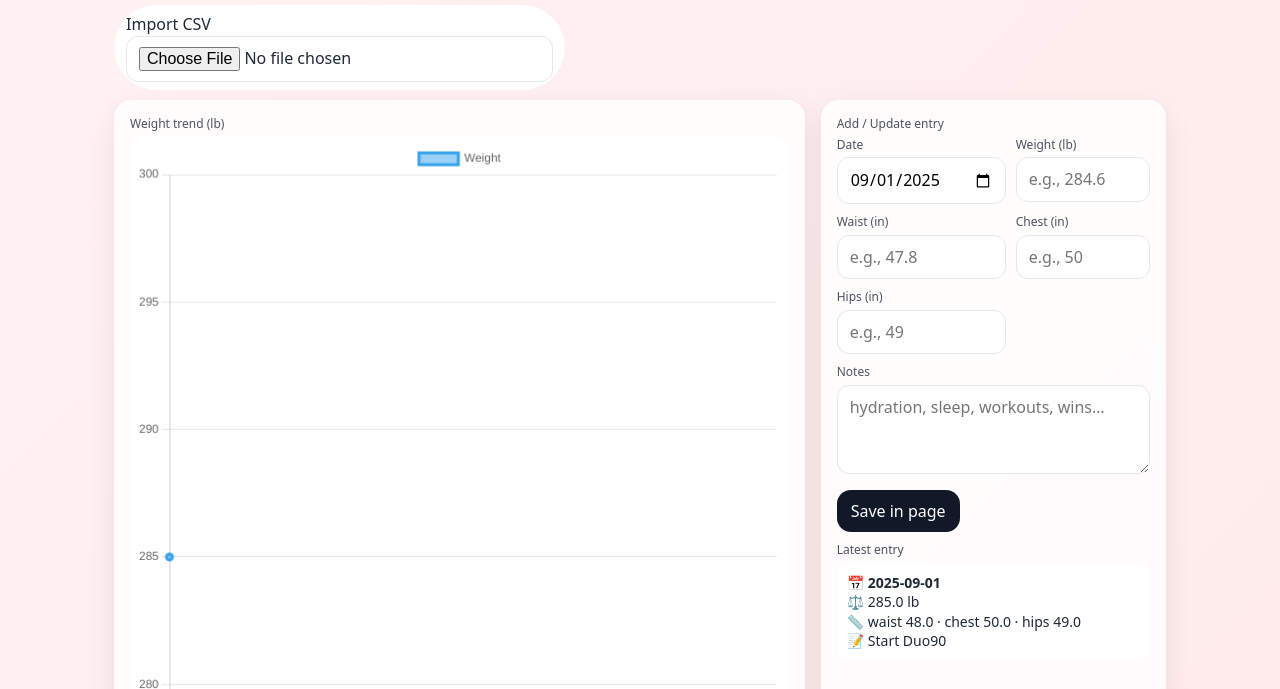
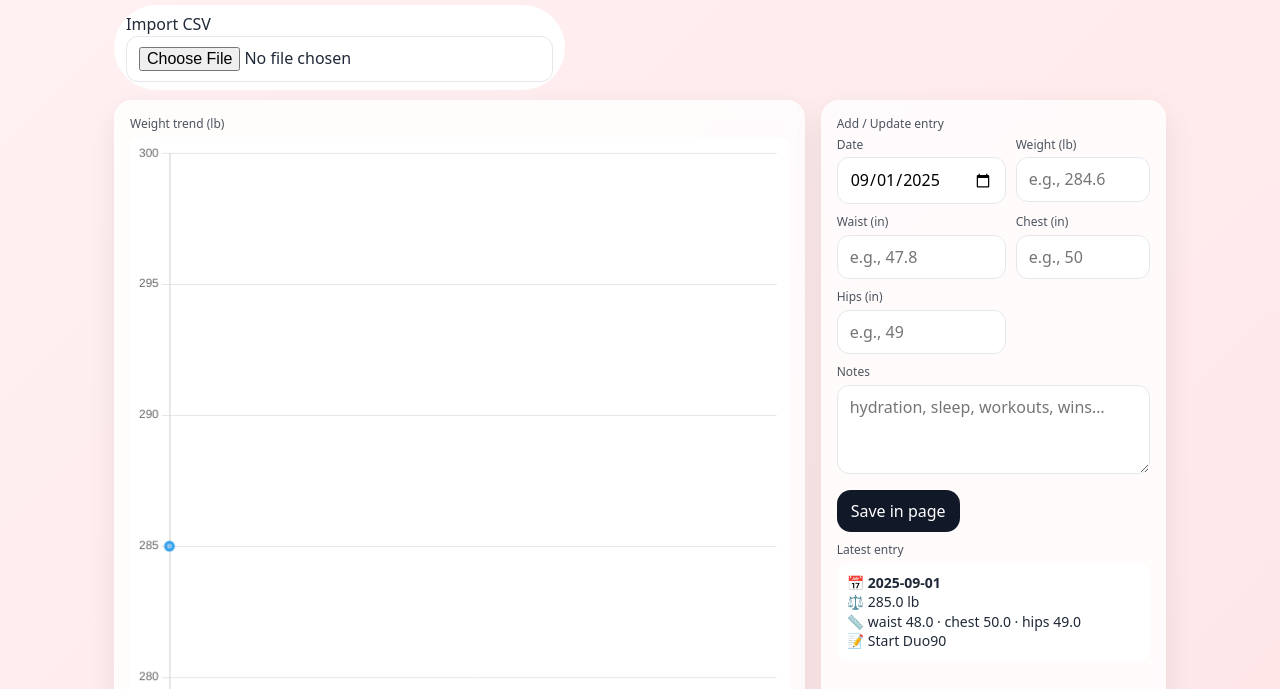
Before and after one commit to libertymovingsales-oss/Tracker, a plain HTML site: page index.html in a window 1280 px wide. Shown: the part 111-800 px from the top of the page. Drawn offline with nearby package versions, Linux system fonts and the light colour scheme; animation ran at ten frames a second.

Commit message:
Update index.html

```diff
--- a/index.html
+++ b/index.html
@@ -160,6 +160,7 @@ function importCSV(file){
 
 function renderAll(){
   const list=state.data[state.person];
+  console.table(list); // debug: see parsed rows
   const last=list[list.length-1];
   $("latest").innerHTML= last? `📅 <b>${last.date}</b><br>⚖️ ${pretty(last.weight)} lb<br>📏 waist ${pretty(last.waist)} · chest ${pretty(last.chest)} · hips ${pretty(last.hips)}<br>📝 ${last.notes||"—"}`: "— No data yet —";
   const labels=list.map(e=>e.date);
@@ -173,11 +174,46 @@ function drawWeight(labels,data){
   if(state.charts.w) state.charts.w.destroy();
   state.charts.w=new Chart(ctx,{type:"line",data:{labels,datasets:[{label:"Weight",data,borderWidth:3,pointRadius:3}]},options:{responsive:true,maintainAspectRatio:false,scales:{y:{beginAtZero:false}}}});
 }
-function drawMeasures(labels,waist,chest,hips){
-  const ctx=$("mChart").getContext("2d");
-  if(state.charts.m) state.charts.m.destroy();
-  state.charts.m=new Chart(ctx,{type:"bar",data:{labels,datasets:[{label:"Waist",data:waist},{label:"Chest",data:chest},{label:"Hips",data:hips}]},options:{responsive:true,maintainAspectRatio:false}});
+function drawWeight(labels,data){
+  const ctx = $("wChart").getContext("2d");
+  if (state.charts.w) state.charts.w.destroy();
+
+  // If no valid numbers, don't try to plot a line
+  const hasData = data.some(v => v != null && !isNaN(v));
+  if (!hasData) {
+    state.charts.w = new Chart(ctx, {
+      type: "line",
+      data: { labels, datasets: [{ label: "Weight", data: [] }] },
+      options: { responsive: true, maintainAspectRatio: false,
+        plugins:{legend:{display:false}},
+        scales:{y:{beginAtZero:false}}
+      }
+    });
+    return;
+  }
+
+  state.charts.w = new Chart(ctx, {
+    type: "line",
+    data: {
+      labels,
+      datasets: [{
+        label: "Weight",
+        data,
+        borderWidth: 3,
+        pointRadius: 4,     // bigger points so a single day is visible
+        spanGaps: true
+      }]
+    },
+    options: {
+      responsive: true,
+      maintainAspectRatio: false,
+      plugins:{legend:{display:false}},
+      elements:{point:{radius:4}},
+      scales:{ y:{ beginAtZero:false } }
+    }
+  });
 }
+
 
 init();
 </script>
```
